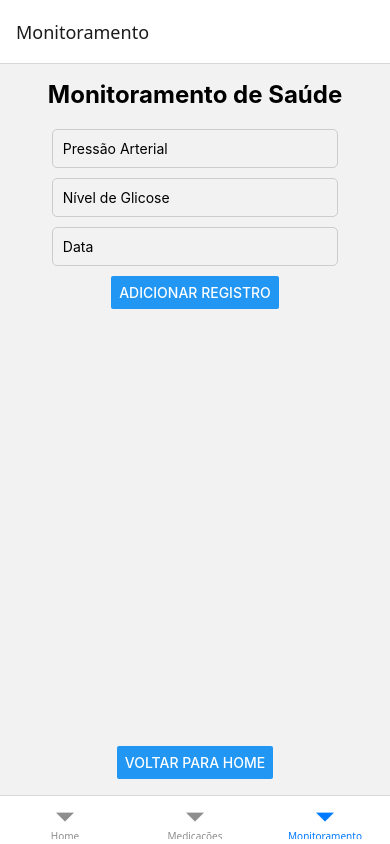
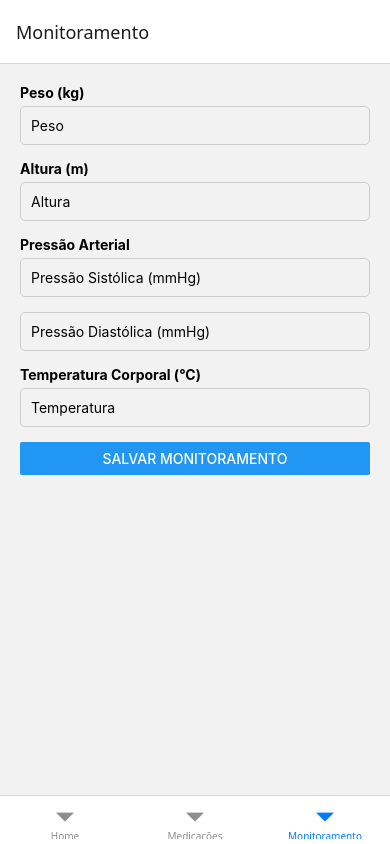
Before and after one commit to Juan-90/App-saude-idosos, a React Native app: screen /Monitoramento in a window 390 px wide. Built offline with nearby package versions, Linux system fonts and the light colour scheme.

Commit message:
Adicionando horario e lista para cadastro de medicacoes

```diff
--- a/src/screens/HealthMonitorScreen.tsx
+++ b/src/screens/HealthMonitorScreen.tsx
@@ -1,101 +1,158 @@
-// src/screens/HealthMonitorScreen.tsx
 import React, { useState } from 'react';
-import { View, Text, StyleSheet, Button, TextInput, FlatList } from 'react-native';
+import { View, Text, TextInput, Button, Alert, ScrollView, StyleSheet } from 'react-native';
 
-interface HealthRecord {
-  id: number;
-  bloodPressure: string;
-  glucoseLevel: string;
-  date: string;
-}
+const HealthMonitorScreen = () => {
+  const [weight, setWeight] = useState('');
+  const [height, setHeight] = useState('');
+  const [systolicPressure, setSystolicPressure] = useState('');
+  const [diastolicPressure, setDiastolicPressure] = useState('');
+  const [temperature, setTemperature] = useState('');
 
-const HealthMonitorScreen = ({ navigation }: any) => {
-  const [healthRecords, setHealthRecords] = useState<HealthRecord[]>([]);
-  const [bloodPressure, setBloodPressure] = useState('');
-  const [glucoseLevel, setGlucoseLevel] = useState('');
-  const [date, setDate] = useState('');
+  const calculateIMC = (weight: number, height: number) => {
+    return weight / (height * height);
+  };
 
-  const addHealthRecord = () => {
-    if (bloodPressure && glucoseLevel && date) {
-      const newRecord = {
-        id: healthRecords.length + 1,
-        bloodPressure,
-        glucoseLevel,
-        date,
-      };
-      setHealthRecords([...healthRecords, newRecord]);
-      setBloodPressure('');
-      setGlucoseLevel('');
-      setDate('');
+  const getWeightStatus = (weight: number, height: number) => {
+    const imc = calculateIMC(weight, height);
+    let status = '';
+    if (imc < 18.5) {
+      status = 'Você está abaixo do peso. É recomendável procurar orientação médica.';
+    } else if (imc >= 18.5 && imc <= 24.9) {
+      status = 'Seu peso está dentro da faixa saudável. Continue cuidando de sua saúde.';
+    } else if (imc >= 25 && imc <= 29.9) {
+      status = 'Você está com sobrepeso. Procure um nutricionista ou médico para orientações.';
+    } else {
+      status = 'Você está em obesidade. É importante buscar ajuda médica imediatamente.';
+    }
+    return { imc, status };
+  };
+
+  const getBloodPressureStatus = (systolic: number, diastolic: number) => {
+    if (systolic < 90 || diastolic < 60) {
+      return 'Sua pressão está baixa. Se você estiver sentindo sintomas, procure um médico.';
+    } else if (systolic >= 90 && systolic <= 120 && diastolic >= 60 && diastolic <= 80) {
+      return 'Sua pressão está normal. Continue monitorando regularmente.';
+    } else if (systolic > 120 && systolic <= 180 && diastolic > 80 && diastolic <= 120) {
+      return 'Sua pressão está alta. Tente reduzir o estresse e, se persistir, consulte um médico.';
+    } else {
+      return 'Sua pressão está muito alta. Procure atendimento médico imediato.';
+    }
+  };
+
+  const getTemperatureStatus = (temperature: number) => {
+    if (temperature < 35) {
+      return 'Sua temperatura está baixa. Procure aquecer-se e, se persistir, busque ajuda médica.';
+    } else if (temperature >= 35 && temperature <= 37.5) {
+      return 'Sua temperatura está normal. Continue cuidando de sua saúde.';
+    } else if (temperature > 37.5 && temperature <= 39.9) {
+      return 'Você está com febre. Mantenha-se hidratado e, se persistir, procure um médico.';
+    } else {
+      return 'Você está com febre alta. Procure atendimento médico imediato!';
+    }
+  };
+
+  const validateForm = () => {
+    if (!weight || isNaN(Number(weight)) || Number(weight) <= 0) {
+      Alert.alert('Erro', 'Por favor, insira um peso válido.');
+      return false;
+    }
+    if (!height || isNaN(Number(height)) || Number(height) <= 0) {
+      Alert.alert('Erro', 'Por favor, insira uma altura válida (em metros).');
+      return false;
+    }
+    if (!systolicPressure || isNaN(Number(systolicPressure)) || Number(systolicPressure) < 90 || Number(systolicPressure) > 180) {
+      Alert.alert('Erro', 'A pressão sistólica deve estar entre 90 e 180.');
+      return false;
+    }
+    if (!diastolicPressure || isNaN(Number(diastolicPressure)) || Number(diastolicPressure) < 60 || Number(diastolicPressure) > 120) {
+      Alert.alert('Erro', 'A pressão diastólica deve estar entre 60 e 120.');
+      return false;
+    }
+    if (!temperature || isNaN(Number(temperature)) || Number(temperature) < 35 || Number(temperature) > 42) {
+      Alert.alert('Erro', 'A temperatura corporal deve estar entre 35°C e 42°C.');
+      return false;
+    }
+    return true;
+  };
+
+  const handleSubmit = () => {
+    if (validateForm()) {
+      const weightStatus = getWeightStatus(Number(weight), Number(height));
+      const pressureStatus = getBloodPressureStatus(Number(systolicPressure), Number(diastolicPressure));
+      const temperatureStatus = getTemperatureStatus(Number(temperature));
+
+      Alert.alert('Monitoramento de Saúde', `
+        IMC: ${weightStatus.imc.toFixed(2)} - ${weightStatus.status}
+        \nPressão Arterial: ${systolicPressure}/${diastolicPressure} mmHg - ${pressureStatus}
+        \nTemperatura: ${temperature}°C - ${temperatureStatus}
+      `);
     }
   };
 
   return (
-    <View style={styles.container}>
-      <Text style={styles.title}>Monitoramento de Saúde</Text>
+    <ScrollView contentContainerStyle={styles.container}>
+      <Text style={styles.label}>Peso (kg)</Text>
+      <TextInput
+        value={weight}
+        onChangeText={setWeight}
+        keyboardType="numeric"
+        placeholder="Peso"
+        style={styles.input}
+      />
 
+      <Text style={styles.label}>Altura (m)</Text>
       <TextInput
+        value={height}
+        onChangeText={setHeight}
+        keyboardType="numeric"
+        placeholder="Altura"
         style={styles.input}
-        placeholder="Pressão Arterial"
-        value={bloodPressure}
-        onChangeText={setBloodPressure}
+      />
+
+      <Text style={styles.label}>Pressão Arterial</Text>
+      <TextInput
+        value={systolicPressure}
+        onChangeText={setSystolicPressure}
+        keyboardType="numeric"
+        placeholder="Pressão Sistólica (mmHg)"
+        style={styles.input}
       />
       <TextInput
+        value={diastolicPressure}
+        onChangeText={setDiastolicPressure}
+        keyboardType="numeric"
+        placeholder="Pressão Diastólica (mmHg)"
         style={styles.input}
-        placeholder="Nível de Glicose"
-        value={glucoseLevel}
-        onChangeText={setGlucoseLevel}
-      />
-      <TextInput
-        style={styles.input}
-        placeholder="Data"
-        value={date}
-        onChangeText={setDate}
       />
 
-      <Button title="Adicionar Registro" onPress={addHealthRecord} />
-
-      <FlatList
-        data={healthRecords}
-        renderItem={({ item }) => (
-          <View style={styles.recordItem}>
-            <Text>Pressão: {item.bloodPressure}</Text>
-            <Text>Glicose: {item.glucoseLevel}</Text>
-            <Text>Data: {item.date}</Text>
-          </View>
-        )}
-        keyExtractor={(item) => item.id.toString()}
+      <Text style={styles.label}>Temperatura Corporal (°C)</Text>
+      <TextInput
+        value={temperature}
+        onChangeText={setTemperature}
+        keyboardType="numeric"
+        placeholder="Temperatura"
+        style={styles.input}
       />
 
-      <Button title="Voltar para Home" onPress={() => navigation.goBack()} />
-    </View>
+      <Button title="Salvar Monitoramento" onPress={handleSubmit} />
+    </ScrollView>
   );
 };
 
 const styles = StyleSheet.create({
   container: {
-    flex: 1,
-    justifyContent: 'center',
-    alignItems: 'center',
-    padding: 16,
+    padding: 20,
   },
-  title: {
-    fontSize: 24,
+  label: {
+    marginBottom: 5,
     fontWeight: 'bold',
-    marginBottom: 20,
   },
   input: {
-    width: '80%',
-    padding: 10,
-    marginBottom: 10,
     borderWidth: 1,
     borderColor: '#ccc',
+    padding: 10,
+    marginBottom: 15,
     borderRadius: 5,
-  },
-  recordItem: {
-    padding: 10,
-    borderBottomWidth: 1,
-    borderColor: '#ddd',
   },
 });
 
--- a/src/screens/MedicationScreen.tsx
+++ b/src/screens/MedicationScreen.tsx
@@ -1,102 +1,119 @@
-// src/screens/MedicationScreen.tsx
 import React, { useState } from 'react';
-import { View, Text, StyleSheet, Button, TextInput, FlatList } from 'react-native';
+import { View, Text, TextInput, Button, Alert, FlatList } from 'react-native';
 
-interface Medication {
-  id: number;
-  name: string;
-  dose: string;
-  time: string;
-}
+const MedicationScreen = () => {
+  const [medicationName, setMedicationName] = useState('');
+  const [dosage, setDosage] = useState('');
+  const [time, setTime] = useState('');
+  const [medications, setMedications] = useState([]);
 
-const MedicationScreen = ({ navigation }: any) => {
-  const [medications, setMedications] = useState<Medication[]>([]);
-  const [name, setName] = useState('');
-  const [dose, setDose] = useState('');
-  const [time, setTime] = useState('');
+  const validateForm = () => {
+    if (!medicationName.trim()) {
+      Alert.alert('Erro', 'Por favor, insira o nome da medicação.');
+      return false;
+    }
 
-  const addMedication = () => {
-    if (name && dose && time) {
+    if (!dosage || isNaN(Number(dosage)) || Number(dosage) <= 0) {
+      Alert.alert('Erro', 'Por favor, insira uma dosagem válida.');
+      return false;
+    }
+
+    if (!time.trim() || !/^\d{2}:\d{2}$/.test(time)) {
+      Alert.alert('Erro', 'Por favor, insira um horário válido no formato HH:MM.');
+      return false;
+    }
+
+    return true;
+  };
+
+  const handleSubmit = () => {
+    if (validateForm()) {
       const newMedication = {
-        id: medications.length + 1,
-        name,
-        dose,
+        id: Date.now().toString(),
+        name: medicationName,
+        dosage,
         time,
       };
-      setMedications([...medications, newMedication]);
-      setName('');
-      setDose('');
+
+      setMedications((prevMedications) => [...prevMedications, newMedication]);
+      setMedicationName('');
+      setDosage('');
       setTime('');
+      Alert.alert('Sucesso', 'Medicação cadastrada com sucesso!');
     }
   };
 
+  const renderMedication = ({ item }) => (
+    <View
+      style={{
+        borderWidth: 1,
+        borderColor: '#ddd',
+        padding: 10,
+        marginVertical: 5,
+      }}
+    >
+      <Text>Nome: {item.name}</Text>
+      <Text>Dosagem: {item.dosage} mg</Text>
+      <Text>Horário: {item.time}</Text>
+    </View>
+  );
+
   return (
-    <View style={styles.container}>
-      <Text style={styles.title}>Medicações</Text>
+    <View style={{ padding: 20 }}>
+      <Text>Nome da Medicação</Text>
+      <TextInput
+        value={medicationName}
+        onChangeText={setMedicationName}
+        placeholder="Nome da medicação"
+        style={{
+          borderWidth: 1,
+          borderColor: '#ddd',
+          marginVertical: 5,
+          padding: 10,
+        }}
+      />
 
+      <Text>Dosagem (mg)</Text>
       <TextInput
-        style={styles.input}
-        placeholder="Nome da Medicação"
-        value={name}
-        onChangeText={setName}
+        value={dosage}
+        onChangeText={setDosage}
+        keyboardType="numeric"
+        placeholder="Dosagem"
+        style={{
+          borderWidth: 1,
+          borderColor: '#ddd',
+          marginVertical: 5,
+          padding: 10,
+        }}
       />
+
+      <Text>Horário (HH:MM)</Text>
       <TextInput
-        style={styles.input}
-        placeholder="Dose"
-        value={dose}
-        onChangeText={setDose}
-      />
-      <TextInput
-        style={styles.input}
-        placeholder="Horário"
         value={time}
         onChangeText={setTime}
+        placeholder="Horário"
+        style={{
+          borderWidth: 1,
+          borderColor: '#ddd',
+          marginVertical: 5,
+          padding: 10,
+        }}
       />
 
-      <Button title="Adicionar Medicação" onPress={addMedication} />
+      <Button title="Salvar Medicação" onPress={handleSubmit} />
 
-      <FlatList
-        data={medications}
-        renderItem={({ item }) => (
-          <View style={styles.medicationItem}>
-            <Text>{item.name}</Text>
-            <Text>{item.dose}</Text>
-            <Text>{item.time}</Text>
-          </View>
-        )}
-        keyExtractor={(item) => item.id.toString()}
-      />
-
-      <Button title="Voltar para Home" onPress={() => navigation.goBack()} />
+      <Text style={{ marginTop: 20, fontWeight: 'bold' }}>Medicações Cadastradas:</Text>
+      {medications.length > 0 ? (
+        <FlatList
+          data={medications}
+          renderItem={renderMedication}
+          keyExtractor={(item) => item.id}
+        />
+      ) : (
+        <Text style={{ marginTop: 10 }}>Nenhuma medicação cadastrada.</Text>
+      )}
     </View>
   );
 };
 
-const styles = StyleSheet.create({
-  container: {
-    flex: 1,
-    justifyContent: 'center',
-    alignItems: 'center',
-    padding: 16,
-  },
-  title: {
-    fontSize: 24,
-    fontWeight: 'bold',
-    marginBottom: 20,
-  },
-  input: {
-    width: '80%',
-    padding: 10,
-    marginBottom: 10,
-    borderWidth: 1,
-    borderColor: '#ccc',
-    borderRadius: 5,
-  },
-  medicationItem: {
-    padding: 10,
-    borderBottomWidth: 1,
-    borderColor: '#ddd',
-  },
-});
-
 export default MedicationScreen;
```
